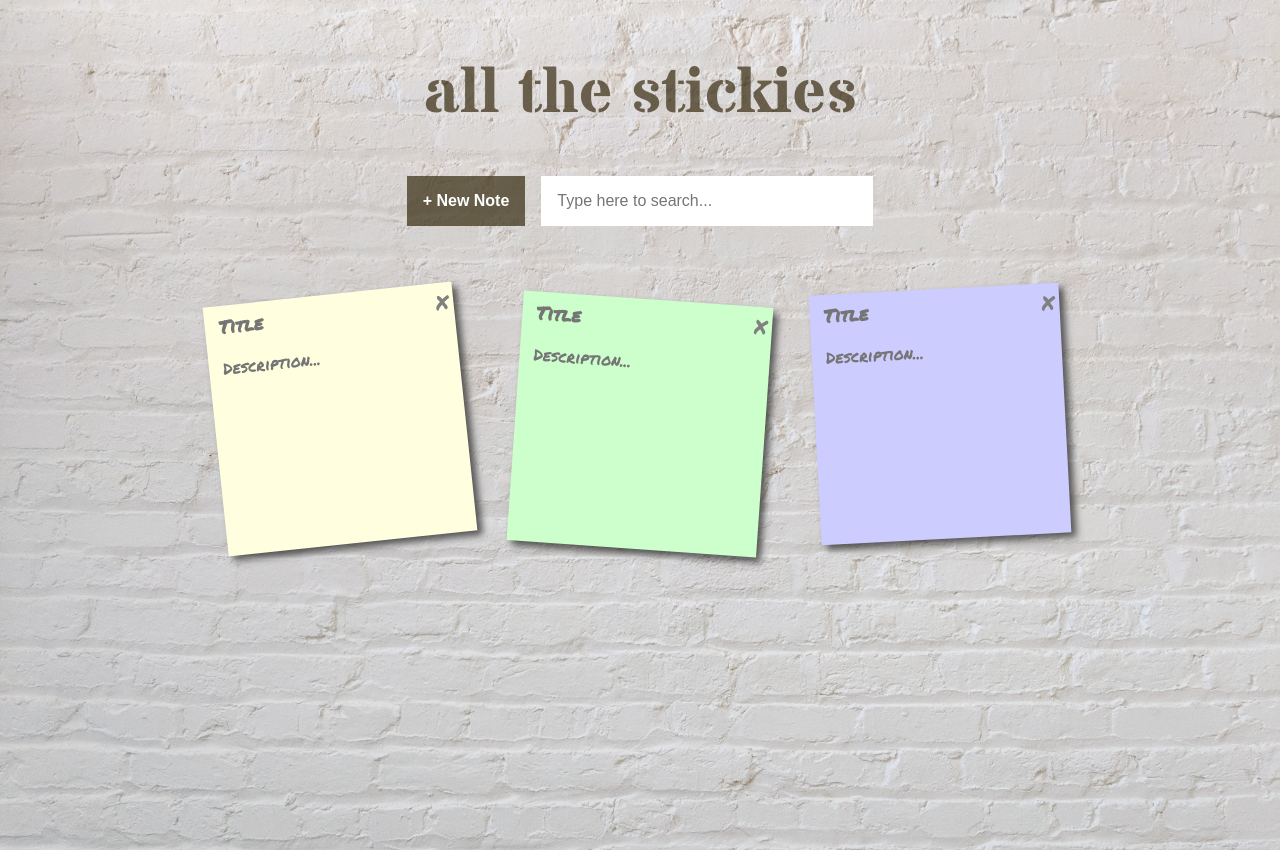
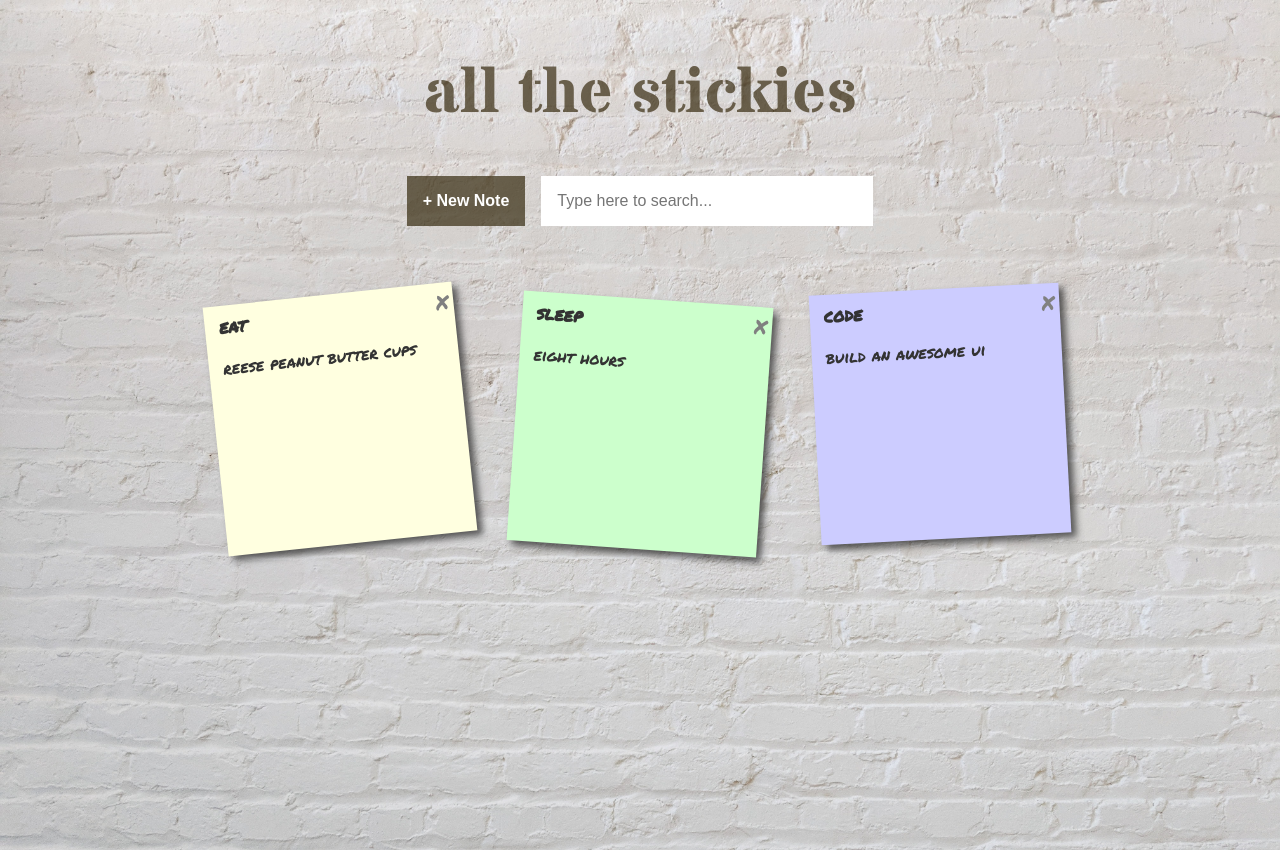
Before and after one commit to krzwier/sticky-notes, a React (Create React App) app: page / in a window 1280 px wide. Built offline with nearby package versions, Linux system fonts and the light colour scheme.

Commit message:
Passes down and displays data from App state variable

```diff
--- a/package.json
+++ b/package.json
@@ -11,8 +11,13 @@
         "react-scripts": "4.0.3",
         "web-vitals": "^1.1.2"
     },
+    "devDependencies": {
+        "gh-pages": "^3.2.0"
+    },
     "scripts": {
         "start": "react-scripts start",
+        "predeploy": "npm run build",
+        "deploy": "gh-pages -d build",
         "build": "react-scripts build",
         "test": "react-scripts test",
         "eject": "react-scripts eject"
--- a/src/Header.js
+++ b/src/Header.js
@@ -1,12 +1,12 @@
 import React from "react";
 
-function Header () {
+function Header (props) {
     return (
         <header className="app-header">
                 <h1 className="app-header__title">all the stickies</h1>
                 <aside className="app-header__controls">
                     <button className="add-new">+ New Note</button>
-                    <input className="search" placeholder="Type here to search..." />
+                    <input className="search" placeholder="Type here to search..." value={props.searchText} />
                 </aside>
             </header>
     )
--- a/src/Note.js
+++ b/src/Note.js
@@ -1,10 +1,10 @@
 import React from "react";
 
-function Note () {
+function Note (props) {
     return (
         <li className="note">
-            <input className="note__title" type="text" placeholder="Title" />
-            <textarea className="note__description" placeholder="Description..." />
+            <input className="note__title" type="text" placeholder="Title" value={props.note.title} />
+            <textarea className="note__description" placeholder="Description..." value={props.note.description} />
             <span className="note__delete">X</span>
         </li>
     )
--- a/src/NotesList.js
+++ b/src/NotesList.js
@@ -5,9 +5,13 @@ const renderNote = (note) => (
     <Note note={note} key={note.id} />
 );
 
+const filterNotes = (note) => (note.doesMatchSearch);
+
+
 const NotesList = (props) => {
 
-    const renderedNotes = props.notes.map(renderNote);
+    const filteredNotes = props.notes.filter(filterNotes)
+    const renderedNotes = filteredNotes.map(renderNote);
 
     return (
         <ul className="notes-list">
--- a/src/index.css
+++ b/src/index.css
@@ -112,7 +112,7 @@ input, textarea {
 
 .note__title, .note__description {
     font-family: "Permanent Marker", cursive;
-    width: calc(100% = 28px);
+    width: calc(100% - 28px);
     padding: 8px 14px;
     background: transparent;
     background: none;
```
Also changed, not shown: 1 other file (tests, documents, lock files or other folders). Lines whose indentation alone changed are shown as unchanged.
